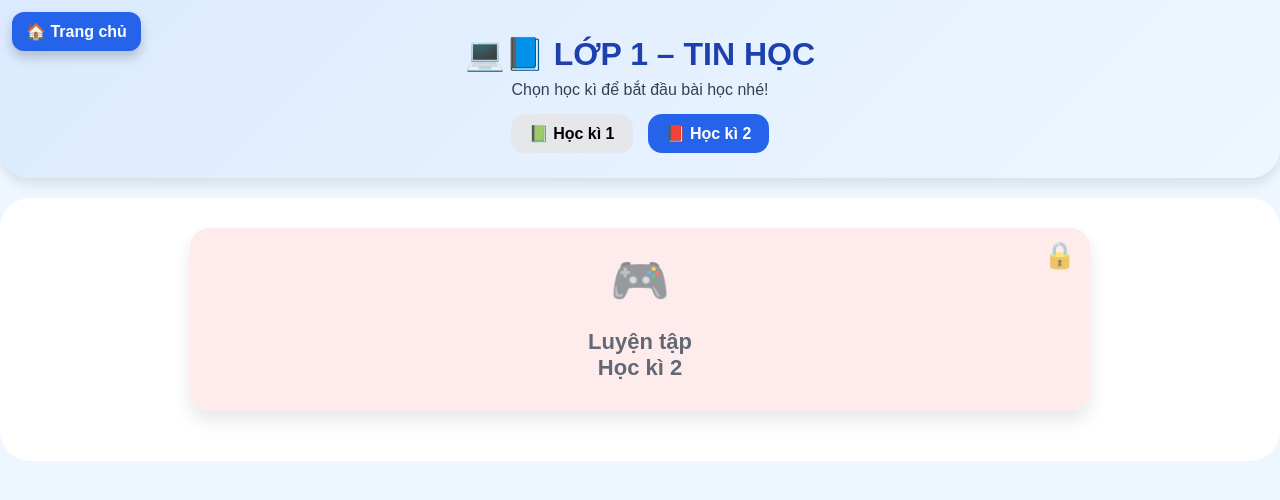
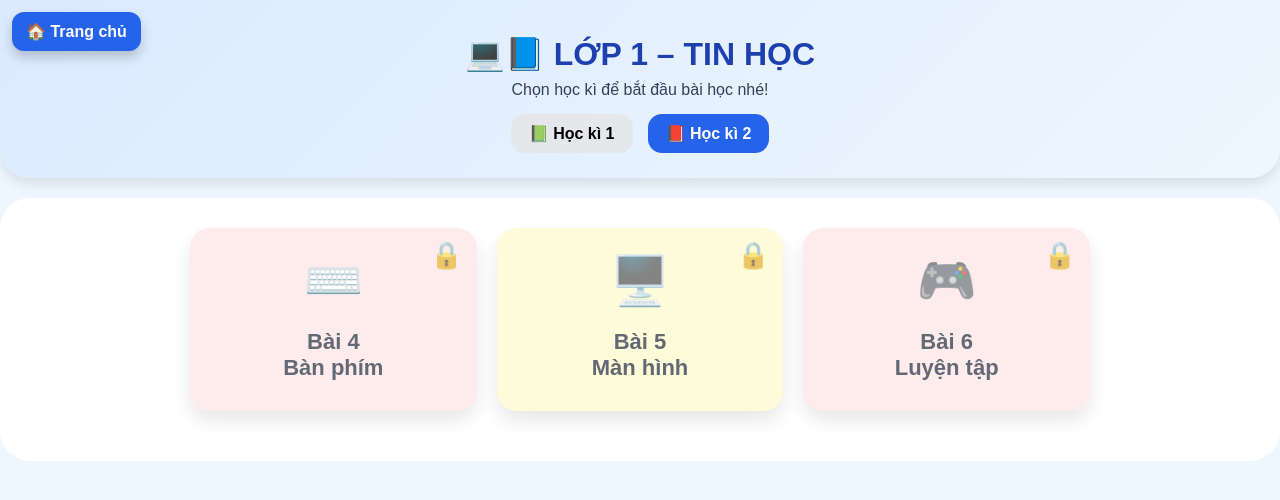
Before and after one commit to thbinhkhanhcg-pixel/TH5, a plain HTML site: page lop1/index.html in a window 1280 px wide. Both pictures are taken after a click on the button "📕 Học kì 2". Drawn offline with Linux system fonts and the light colour scheme.

Commit message:
Update index.html

```diff
--- a/lop1/index.html
+++ b/lop1/index.html
@@ -210,10 +210,22 @@ body{
   <!-- ===== HỌC KÌ 2 ===== -->
   <div class="container semester semester-2" style="display:none">
 
+     <div class="card bai4 locked" data-ready="false">
+      <div class="lock">🔒</div>
+      <div class="icon">⌨️</div>
+      <h2>Bài 4<br>Bàn phím</h2>
+    </div>
+
+    <div class="card bai3 locked" data-ready="false">
+      <div class="lock">🔒</div>
+      <div class="icon">🖥️</div>
+      <h2>Bài 5<br>Màn hình</h2>
+    </div>
+
     <div class="card bai4 locked" data-ready="false">
       <div class="lock">🔒</div>
       <div class="icon">🎮</div>
-      <h2>Luyện tập<br>Học kì 2</h2>
+      <h2>Bài 6<br>Luyện tập</h2>
     </div>
 
   </div>
```
